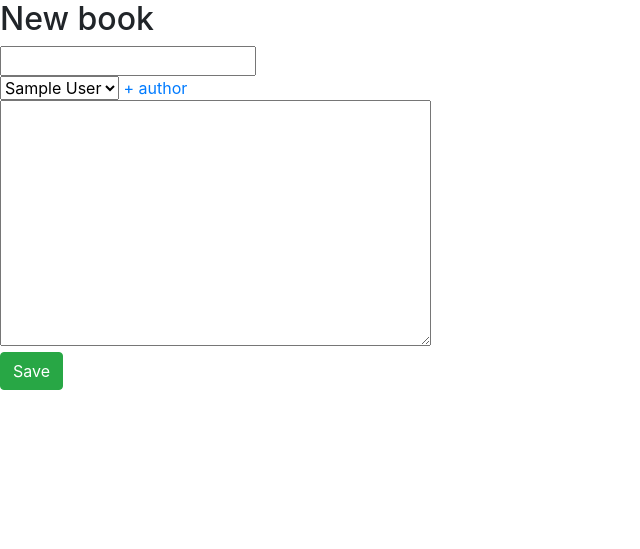
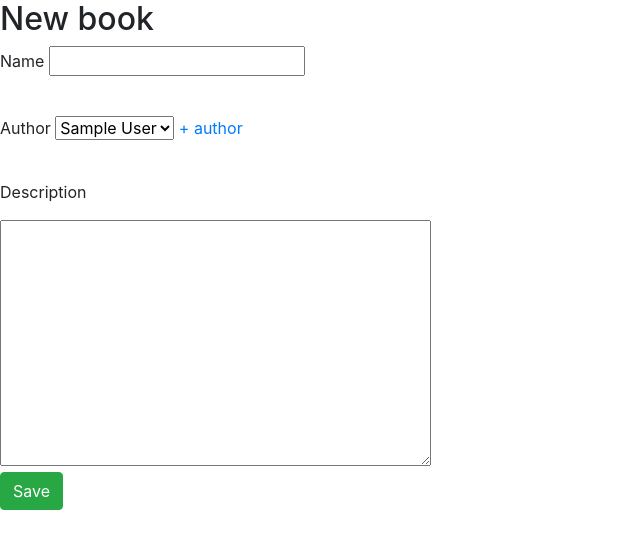
Before and after one commit to popkovaleks/listin, a Django app: page /listin/new_book/ in a window 1280 px wide. Shown: the part 80-629 px from the top of the page, without its empty margins (0-640 px from the left). Run offline with Django 3.2, Linux system fonts and the light colour scheme; tables that the repository leaves empty hold one stand-in row (values such as "Sample post"); some libraries are stand-ins or nearby versions.

Commit message:
new author page

```diff
--- a/list/listin/forms.py
+++ b/list/listin/forms.py
@@ -7,3 +7,15 @@ class BookForm(forms.ModelForm):
     class Meta:
         model = Book
         fields = ('name', 'author', 'release_date', 'language', 'genre', 'description')
+
+class AuthorForm(forms.ModelForm):
+
+    class Meta:
+        model = Author
+        fields = ('first_name', 'last_name', 'date_of_birth', 'date_of_death')
+
+class GenreForm(forms.ModelForm):
+
+    class Meta:
+        model = Genre
+        fields = ('name',)
--- a/list/listin/templates/listin/index.html
+++ b/list/listin/templates/listin/index.html
@@ -1,6 +1,7 @@
 {% extends "listin/base.html" %}
 {% block content %}
     <a href="{% url 'listin:new_book' %}" class="btn btn-info">+ New book</a>
+    <a href="{% url 'listin:new_author' %}" class="btn btn-info">+ New author</a>
     <br>
     <br>
     {% if books %}
--- a/list/listin/templates/listin/new_book.html
+++ b/list/listin/templates/listin/new_book.html
@@ -4,9 +4,9 @@
 <h2>New book</h2>
 <form method="POST" action="{% url 'listin:new_book' %}">
     {%csrf_token%}
-    {{ form.name }} <br>
-    {{ form.author }} <a href="#" target="_blank">+ author</a> <br>
-    {{ form.description }}<br>
+    <p>Name {{ form.name }}  </p><br>
+    <p>Author {{ form.author }} <a href="{% url 'listin:new_author' %}"  target="_blank">+ author</a> </p><br>
+    <p>Description </p>{{ form.description }} <br>
     <button type="submit" class="save btn btn-success">Save</button>
 </form>
 {% endblock %}
--- a/list/listin/urls.py
+++ b/list/listin/urls.py
@@ -7,5 +7,6 @@ app_name = 'listin'
 urlpatterns = [
     path('', views.index, name='index'),
     path('<int:book_id>', views.book_detail, name='book_detail'),
-    path('new_book/', views.new_book, name='new_book')
+    path('new_book/', views.new_book, name='new_book'),
+    path('new_author/', views.new_author, name='new_author')
 ]
--- a/list/listin/views.py
+++ b/list/listin/views.py
@@ -5,7 +5,7 @@ from django.urls import reverse
 
 
 from .models import Book
-from .forms import BookForm
+from .forms import AuthorForm, BookForm
 # Create your views here.
 
 
@@ -30,3 +30,14 @@ def new_book(request):
     else:
         form = BookForm()
     return render(request, 'listin/new_book.html', {'form': form})
+
+def new_author(request):
+    if request.method == 'POST':
+        form = AuthorForm(request.POST)
+        if form.is_valid:
+            author = form.save(commit=False)
+            author.save()
+            return HttpResponseRedirect(reverse('listin:index'))
+    else:
+        form = AuthorForm()
+    return render(request, 'listin/new_author.html', {'form': form})
```
Also changed, not shown: list/listin/templates/listin/new_author.html (added, +13 -0 lines).
